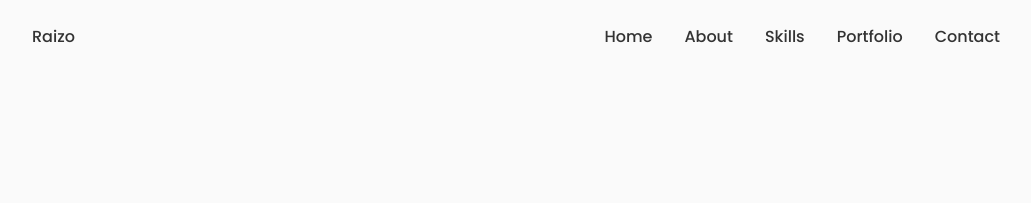
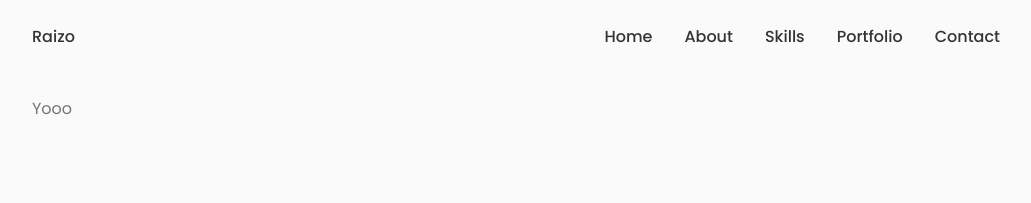
Before and after one commit to Raizo-n/Portfoilo, a React (Create React App) app: page / in a window 1280 px wide. Shown: the top 203 px of the page, without its empty margins (124-1155 px from the left). Built offline with nearby package versions, Linux system fonts and the light colour scheme.

Commit message:
add: home in components

```diff
--- a/src/App.js
+++ b/src/App.js
@@ -1,12 +1,17 @@
 import React from "react";
 import "./App.css";
 import Header from "./components/header/Header";
+import Home from "./components/home/Home";
 
 const App = () => {
   return (
     <>
       <Header />
+      <main className="main">
+        <Home />
+      </main>
     </>
+
   );
 };
 
--- /dev/null
+++ b/src/components/home/Home.jsx
@@ -0,0 +1,16 @@
+import React from "react";
+import "./home.css";
+
+const Home = () => {
+  return (
+    <section className="home section" id="home">
+        <div className="home_container container grid">
+            <div className="home_content grid">
+    Yooo
+            </div>
+        </div>
+    </section>
+  );
+};
+
+export default Home;
```
Also changed, not shown: src/components/home/Social.jsx (added, +17 -0 lines), src/components/home/home.css (added).
